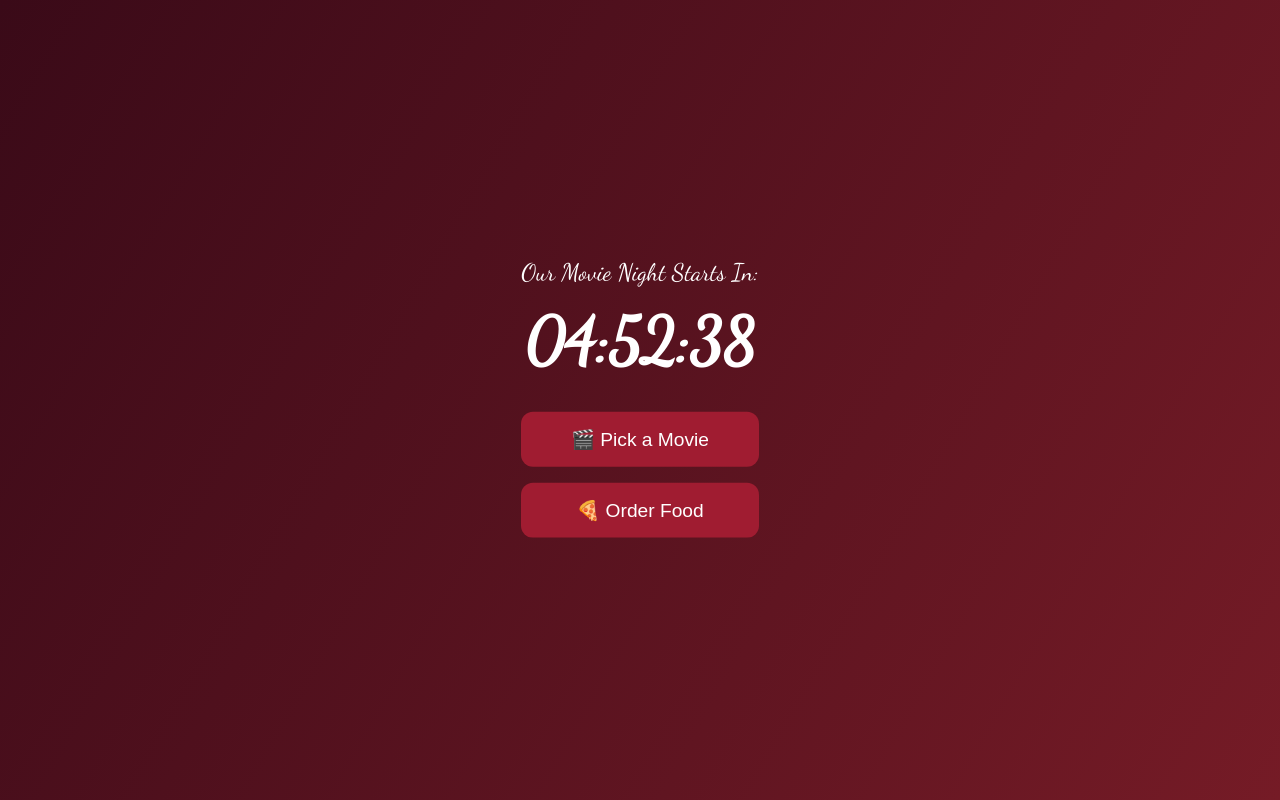
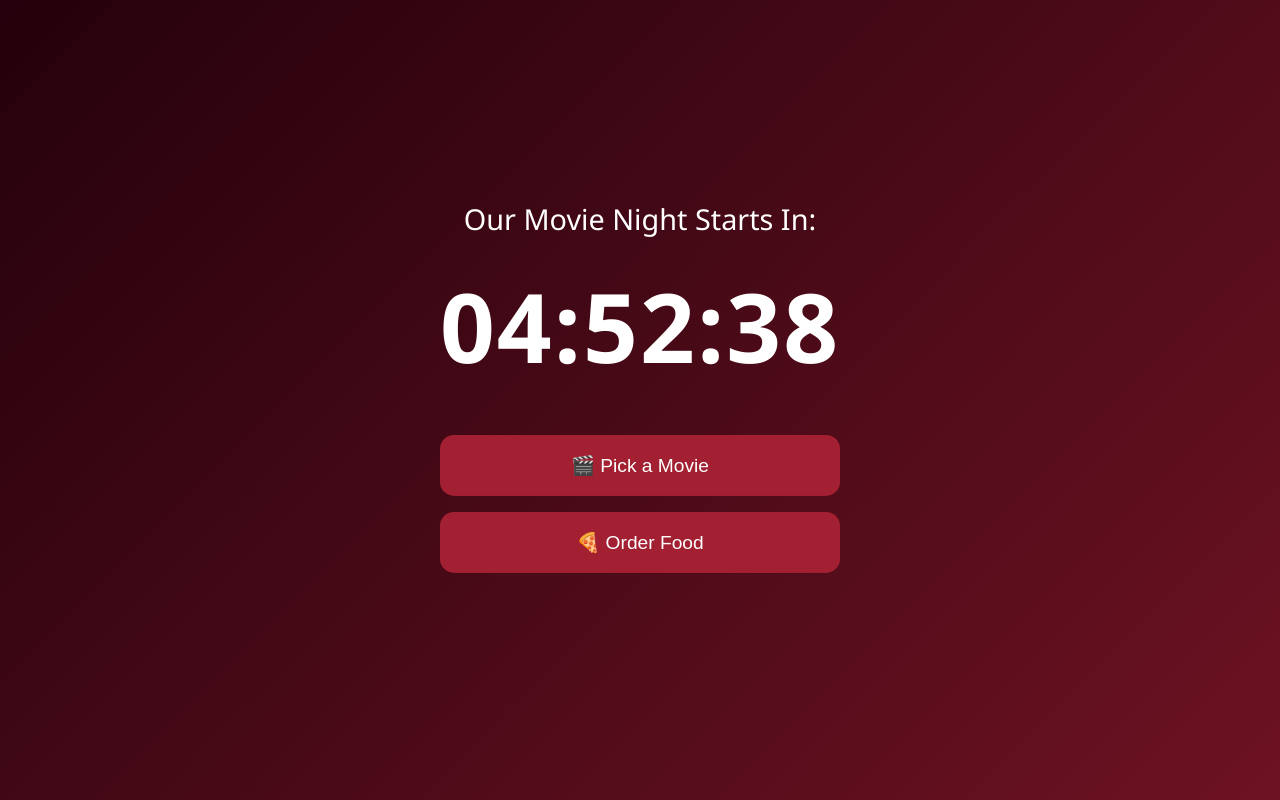
Before and after one commit to megkrish77/movie-invite, a plain HTML site: page index.html in a window 1280 px wide. Drawn offline with Linux system fonts and the light colour scheme.

Commit message:
first adjustments

```diff
--- a/style.css
+++ b/style.css
@@ -1,8 +1,9 @@
+/* General Styles */
 body {
   margin: 0;
   padding: 0;
-  font-family: 'Dancing Script', cursive;
-  background: linear-gradient(120deg, #3a0a18, #751b26);
+  font-family: 'Segoe UI', 'Helvetica Neue', sans-serif;
+  background: linear-gradient(135deg, #24010c, #6d1222);
   color: white;
   height: 100vh;
   display: flex;
@@ -13,20 +14,26 @@ body {
 
 .container {
   text-align: center;
-  animation: float 6s ease-in-out infinite;
+  animation: floatMain 8s ease-in-out infinite;
 }
 
+/* Countdown Label */
 .countdown-label {
-  font-size: 1.5rem;
-  margin-bottom: 1rem;
+  font-size: 1.8rem;
+  margin-bottom: 1.5rem;
+  animation: floatAlt 6s ease-in-out infinite;
 }
 
+/* Countdown Timer */
 #countdown {
-  font-size: 4rem;
+  font-size: 6rem;
   font-weight: bold;
-  margin-bottom: 2rem;
+  letter-spacing: 2px;
+  margin-bottom: 2.5rem;
+  animation: floatAlt 4s ease-in-out infinite;
 }
 
+/* Buttons */
 .buttons {
   display: flex;
   flex-direction: column;
@@ -34,38 +41,49 @@ body {
 }
 
 button {
-  background-color: #a01c31;
+  background-color: #a32032;
   border: none;
-  padding: 1rem 2rem;
+  padding: 1.2rem 3rem;
   font-size: 1.2rem;
   color: white;
-  border-radius: 12px;
+  border-radius: 14px;
   cursor: pointer;
-  transition: transform 0.3s ease-in-out;
+  transition: transform 0.3s ease-in-out, background-color 0.3s;
+  animation: floatAlt 5s ease-in-out infinite;
 }
 
 button:hover {
-  transform: scale(1.05);
+  transform: scale(1.08);
+  background-color: #8e1a29;
 }
 
-/* Floating animation */
-@keyframes float {
+/* Floating Animations */
+@keyframes floatMain {
   0%, 100% {
     transform: translateY(0px);
   }
   50% {
-    transform: translateY(-10px);
+    transform: translateY(-15px);
   }
 }
 
-/* Responsive Design */
+@keyframes floatAlt {
+  0%, 100% {
+    transform: translateY(0px);
+  }
+  50% {
+    transform: translateY(-8px);
+  }
+}
+
+/* Mobile Responsiveness */
 @media (max-width: 600px) {
   #countdown {
-    font-size: 2.5rem;
+    font-size: 3.5rem;
   }
 
   button {
     font-size: 1rem;
-    padding: 0.8rem 1.5rem;
+    padding: 1rem 2rem;
   }
 }
```
